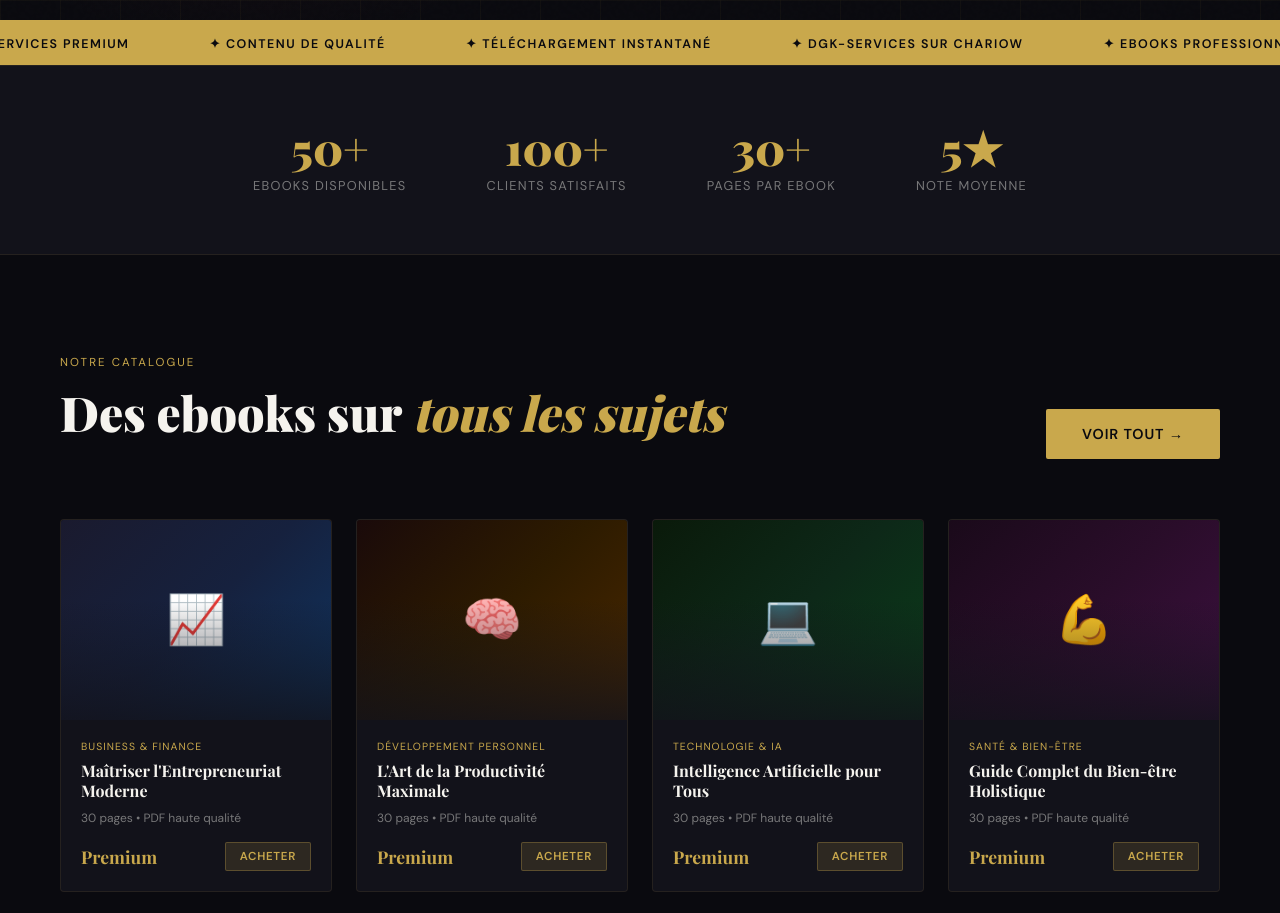
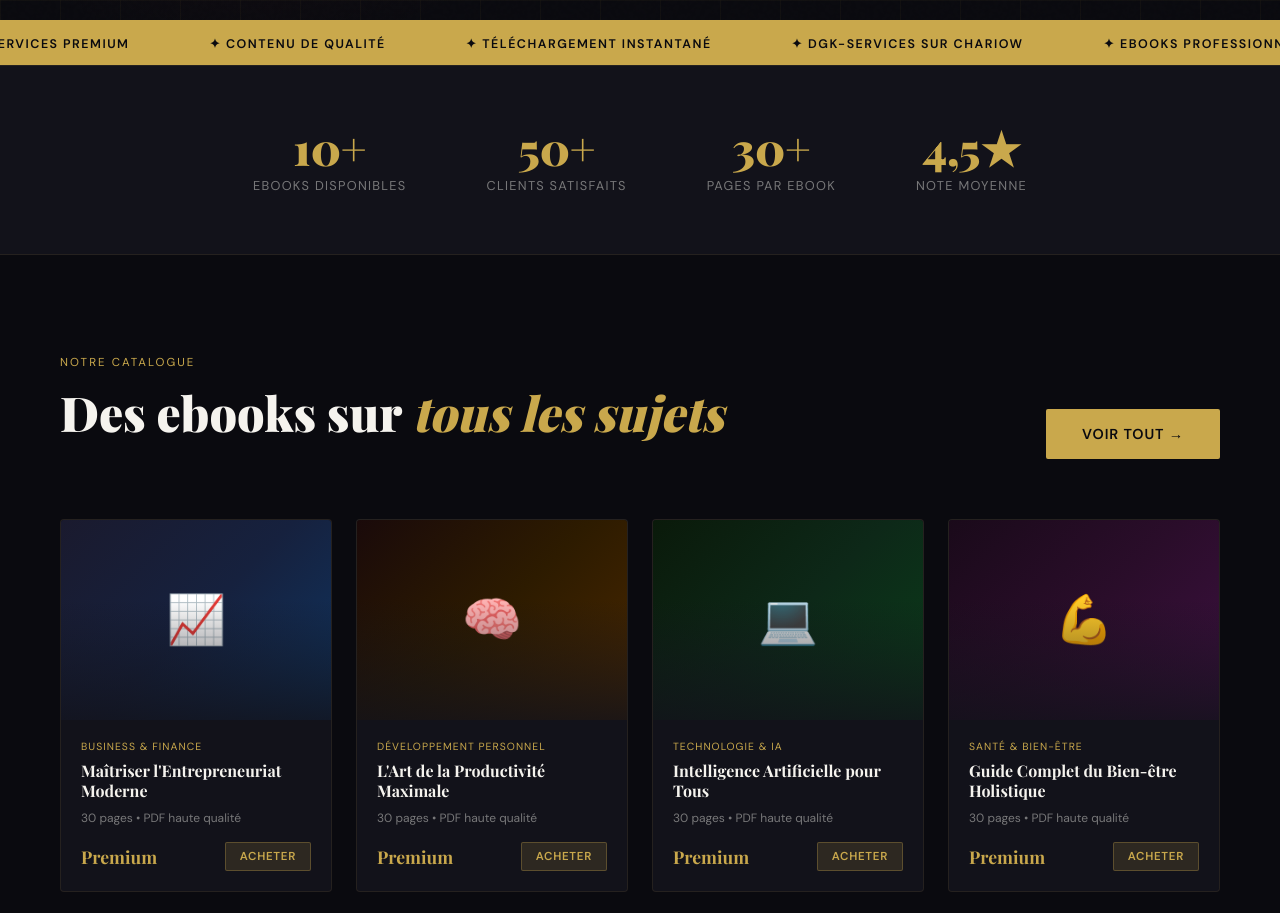
Before and after one commit to Sarkis-le/dgk, a plain HTML site: page index.html in a window 1280 px wide. Shown: the part 780-1693 px from the top of the page. Drawn offline with nearby package versions, Linux system fonts and the light colour scheme.

Commit message:
message de modification

```diff
--- a/index.html
+++ b/index.html
@@ -82,11 +82,11 @@
 <!-- STATS -->
 <div class="stats">
   <div class="stat reveal">
-    <div class="stat-num" data-target="50">0</div>
+    <div class="stat-num" data-target="10">0</div>
     <div class="stat-label">Ebooks Disponibles</div>
   </div>
   <div class="stat reveal">
-    <div class="stat-num" data-target="100">0</div>
+    <div class="stat-num" data-target="50">0</div>
     <div class="stat-label">Clients Satisfaits</div>
   </div>
   <div class="stat reveal">
@@ -94,7 +94,7 @@
     <div class="stat-label">Pages par ebook</div>
   </div>
   <div class="stat reveal">
-    <div class="stat-num">5★</div>
+    <div class="stat-num">4,5★</div>
     <div class="stat-label">Note Moyenne</div>
   </div>
 </div>
```
